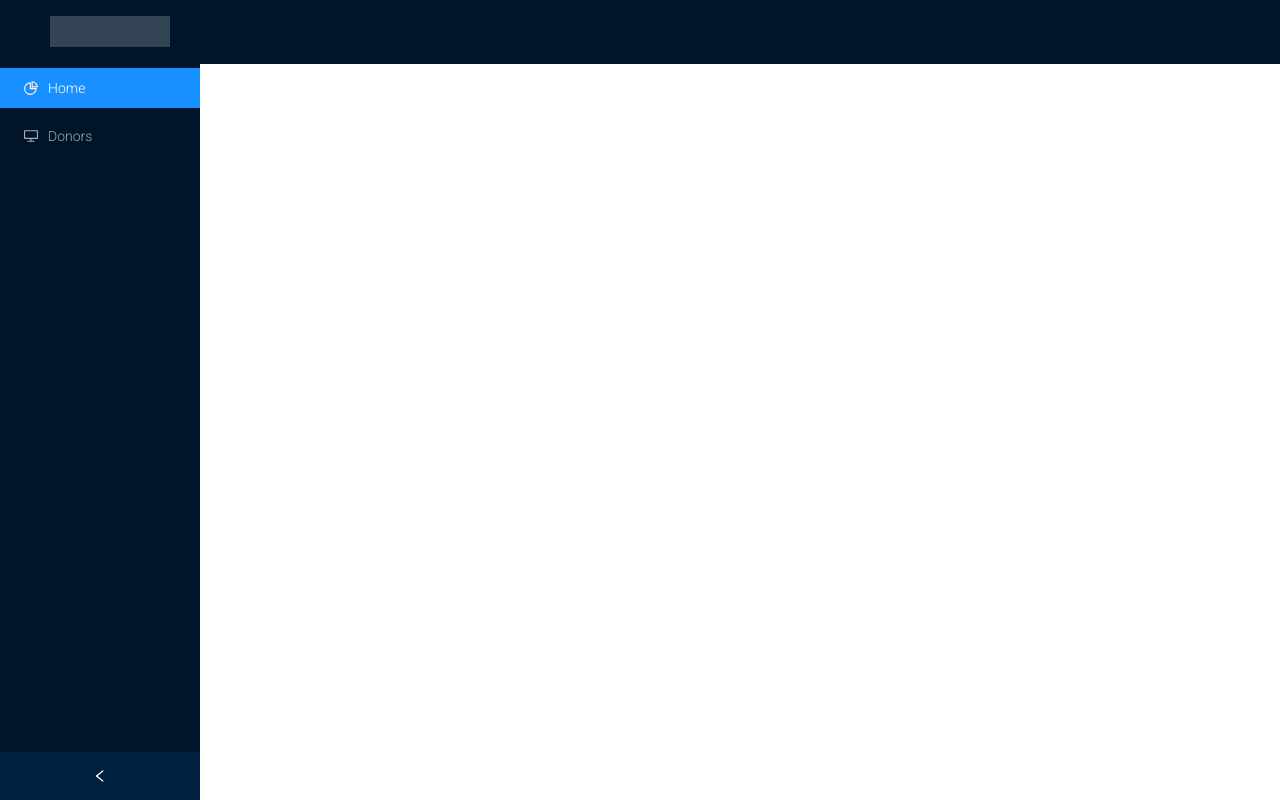
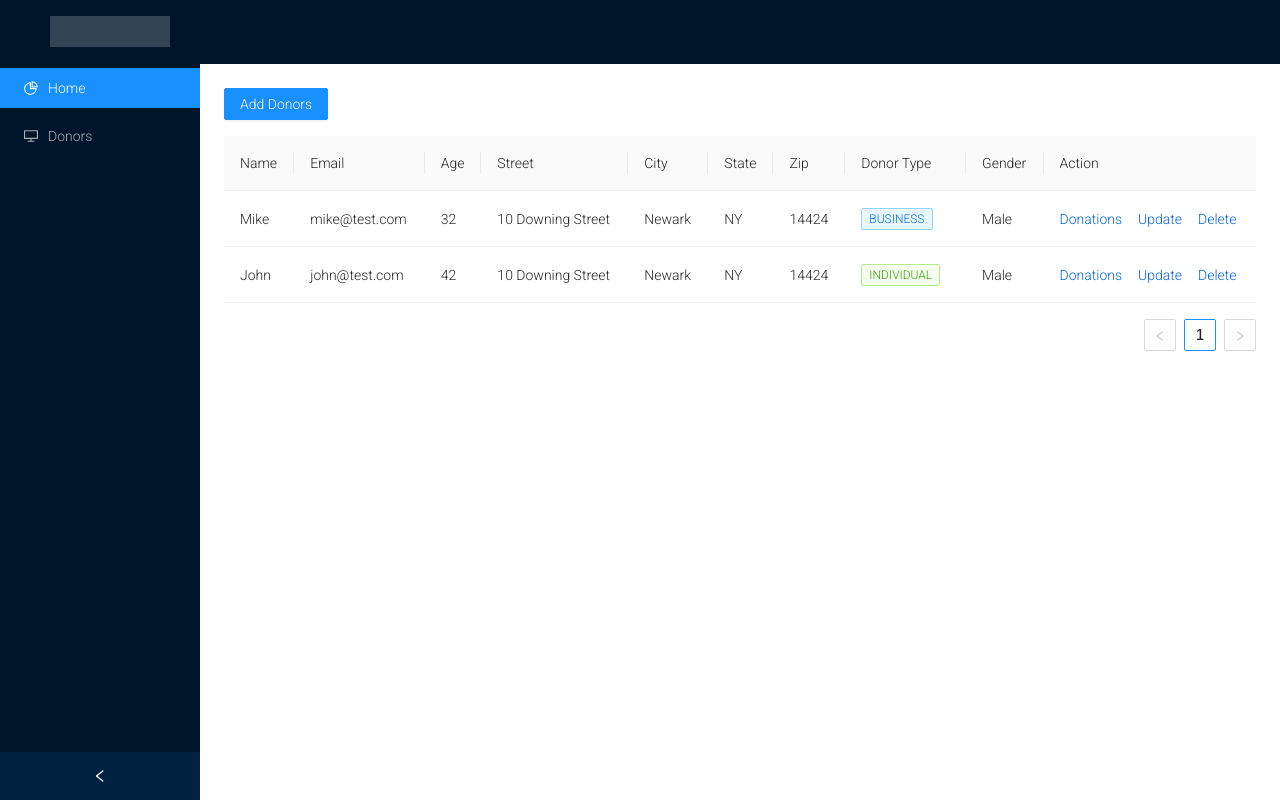
Before and after one commit to haywoodIII/HabitatCRM, a React (Create React App) app in the folder ClientApp/: page /donors in a window 1280 px wide. Built offline with nearby package versions, Linux system fonts and the light colour scheme.

Commit message:
Add donors table

```diff
--- a/ClientApp/src/App.js
+++ b/ClientApp/src/App.js
@@ -4,6 +4,7 @@ import { Layout } from './components/Layout';
 import { Home } from './components/Home';
 import { FetchData } from './components/FetchData';
 import {DonorsForm} from './components/donors/DonorsForm';
+import {DonorsPage} from './components/donors/DonorsPage';
 
 import './custom.css'
 
@@ -15,6 +16,7 @@ export default class App extends Component {
       <Layout>
         <Route exact path='/' component={Home} />
         <Route path='/donors-form' component={DonorsForm} />
+        <Route path='/donors' component={DonorsPage} />
         <Route path='/fetch-data' component={FetchData} />
       </Layout>
     );
--- a/ClientApp/src/components/SideNav.js
+++ b/ClientApp/src/components/SideNav.js
@@ -31,7 +31,7 @@ export class SideNav extends React.Component {
                                 <Link to="/">Home</Link>
                             </Menu.Item>
                             <Menu.Item key="2" icon={<DesktopOutlined />}>
-                                <Link to="/donors-form">Donors</Link>
+                                <Link to="/donors">Donors</Link>
                             </Menu.Item>
                         </Menu>
                     </Sider>
--- a/ClientApp/src/components/donors/DonorsForm.js
+++ b/ClientApp/src/components/donors/DonorsForm.js
@@ -1,9 +1,10 @@
-import React from 'react';
+import React, { useState } from 'react';
 import { Form,
   Input,
   InputNumber,
   Button,
-  Select } from 'antd';
+  Select,
+  message } from 'antd';
 import './Donors.css';
 import {states} from '../data/geo'
 
@@ -15,13 +16,15 @@ const layout = {
     wrapperCol: { span: 16 },
   };
 
+
+  const onSubmit = values => {
+    throw "exception"
+  };
+
   const onFinish = values => {
     values.donor.gender = values.gender === 'other' ? values.genderOther : values.gender
+    message.success(`Successfully Added ${values.donor.name }!`);
     console.log('Success:', values);
-  };
-
-  const onFinishFailed = errorInfo => {
-    console.log('Failed:', errorInfo);
   };
 
   const validateMessages = {
@@ -114,6 +117,7 @@ function AddressSelect() {
         >
         <Select
           showSearch
+          style={{ width: 200 }}
           placeholder="Select State"
           optionFilterProp="children"
           filterOption={(input, option) =>
@@ -175,7 +179,7 @@ export function DonorsForm() {
               </Form.Item>
 
               <Form.Item
-              name="phone"
+              name={['donor', 'phone']}
               label="Phone Number"
               rules={[{ required: true, message: 'Please input your phone number!'}]}
               >
@@ -184,7 +188,7 @@ export function DonorsForm() {
 
 
               <Form.Item wrapperCol={{ ...layout.wrapperCol, offset: 8 }}>
-                  <Button type="primary" htmlType="submit">
+                  <Button type="primary" htmlType="submit" onSubmit={onSubmit}>
                   Submit
                   </Button>
               </Form.Item>
--- /dev/null
+++ b/ClientApp/src/components/donors/DonorsPage.js
@@ -0,0 +1,118 @@
+import React from 'react';
+import { Table, Tag, Space, Button } from 'antd';
+import { Link } from "react-router-dom";
+
+const dataSource = [
+    {
+      key: '1',
+      name: 'Mike',
+      age: 32,
+      street: '10 Downing Street',
+      city: 'Newark',
+      state: 'NY',
+      zip: '14424',
+      phone: '585-396-3584',
+      email: 'mike@test.com',
+      type: 'business',
+      gender: 'Male'
+    },
+    {
+      key: '2',
+      name: 'John',
+      age: 42,
+      street: '10 Downing Street',
+      city: 'Newark',
+      state: 'NY',
+      zip: '14424',
+      phone: '585-396-3584',
+      email: 'john@test.com',
+      type: 'individual',
+      gender: 'Male'
+    },
+  ];
+
+function updateRow(id, e) {
+    e.preventDefault();
+    console.log(id);
+    }
+
+function deleteRow(id, e) {
+    e.preventDefault();
+    console.log(id);
+    }
+
+const columns = [
+    {
+      title: 'Name',
+      dataIndex: 'name',
+      key: 'name',
+      render: text => <a>{text}</a>,
+    },
+    {
+        title: 'Email',
+        dataIndex: 'email',
+        key: 'email',
+    },
+    {
+      title: 'Age',
+      dataIndex: 'age',
+      key: 'age',
+    },
+    {
+      title: 'Street',
+      dataIndex: 'street',
+      key: 'street',
+    },
+    {
+        title: 'City',
+        dataIndex: 'city',
+        key: 'city',
+    },
+    {
+        title: 'State',
+        dataIndex: 'state',
+        key: 'state',
+    },
+    {
+        title: 'Zip',
+        dataIndex: 'zip',
+        key: 'zip',
+    },
+    {
+      title: 'Donor Type',
+      key: 'type',
+      dataIndex: 'type',
+      render: (type, color) => <Tag color={color = type === "business" ? "blue": "green"} key={type}>{type.toUpperCase()}</Tag>
+    },
+    {
+        title: 'Gender',
+        dataIndex: 'gender',
+        key: 'gender',
+    },
+    {
+        title: 'Action',
+        key: 'action',
+        render: (text, record) => (
+          <Space size="middle">
+            <a href="#">
+                <Link to="/donors-form">Donations</Link>
+            </a>
+            <a href="#" onClick={(e) => updateRow(record.key, e)}>Update</a>
+            <a href="#" onClick={(e) => deleteRow(record.key, e)}>Delete</a>
+          </Space>
+        ),
+      },
+    ];
+
+export function DonorsPage() {
+    return (
+        <div>
+        <div style={{ marginBottom: 16 }}>
+          <Button type="primary" >
+            <Link to="/donors-form">Add Donors</Link>
+          </Button>
+        </div>
+            <Table columns={columns} dataSource={dataSource}/>
+        </div>
+    );
+}
```
